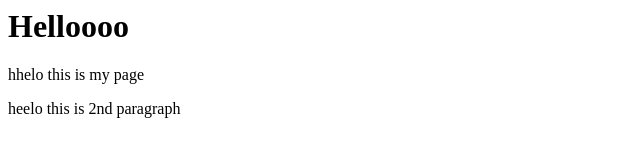
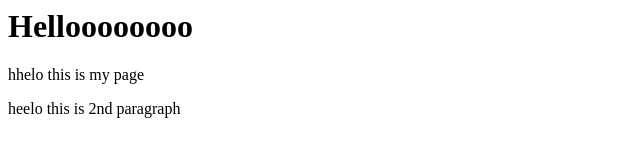
Before and after one commit to MuhammedSafi44/htmlprac, a plain HTML site: page index.html in a window 1280 px wide. Shown: the whole page, without its empty margins (0-640 px from the left). Drawn offline with Linux system fonts and the light colour scheme.

Commit message:
changed h1

```diff
--- a/index.html
+++ b/index.html
@@ -3,7 +3,7 @@
         <title>Blurrjeen</title>
     </head>
     <body>
-        <h1>Helloooo</h1>
+        <h1>Helloooooooo</h1>
         <p> hhelo this is my page</p>
         <p>heelo this is 2nd paragraph</p>
     </body>
```
